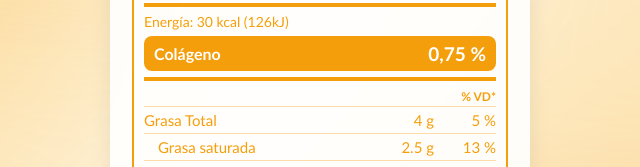
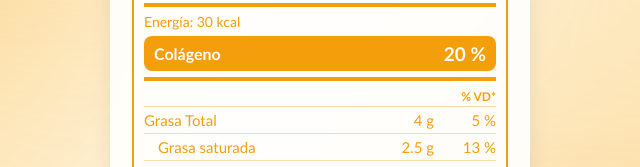
Before and after one commit to yyromero-alt/Colorvie, a plain HTML site: page index.html in a window 1280 px wide. Shown: the part 282-449 px from the top of the page, 320-960 px from the left. Drawn offline with Linux system fonts and the light colour scheme.

Commit message:
Update energy and collagen values in index.html

```diff
--- a/index.html
+++ b/index.html
@@ -143,8 +143,8 @@ const PRODUCTOS = [
     logo: LOGOS.amarillo,
     porcion: "1 unidad (141g)",
     porciones: "1",
-    energia: "30 kcal (126kJ)",   // ← cámbialo por el valor real
-    colageno: "0,75 %",
+    energia: "30 kcal",   // ← cámbialo por el valor real
+    colageno: "20 %",
     precio: 7000,
     filas: [
       { nombre: "Grasa Total",           valor: "4 g",   vd: "5 %" },
@@ -161,8 +161,8 @@ const PRODUCTOS = [
     logo: LOGOS.rojo,
     porcion: "1 unidad (141g)",
     porciones: "1",
-    energia: "30 kcal (126kJ)",   // ← cámbialo por el valor real
-    colageno: "0 %",              // ← pon el % real
+    energia: "30 kcal",   // ← cámbialo por el valor real
+    colageno: "20%",              // ← pon el % real
     precio: 7000,
     filas: [
       { nombre: "Grasa Total",           valor: "4 g",   vd: "5 %" },
```
